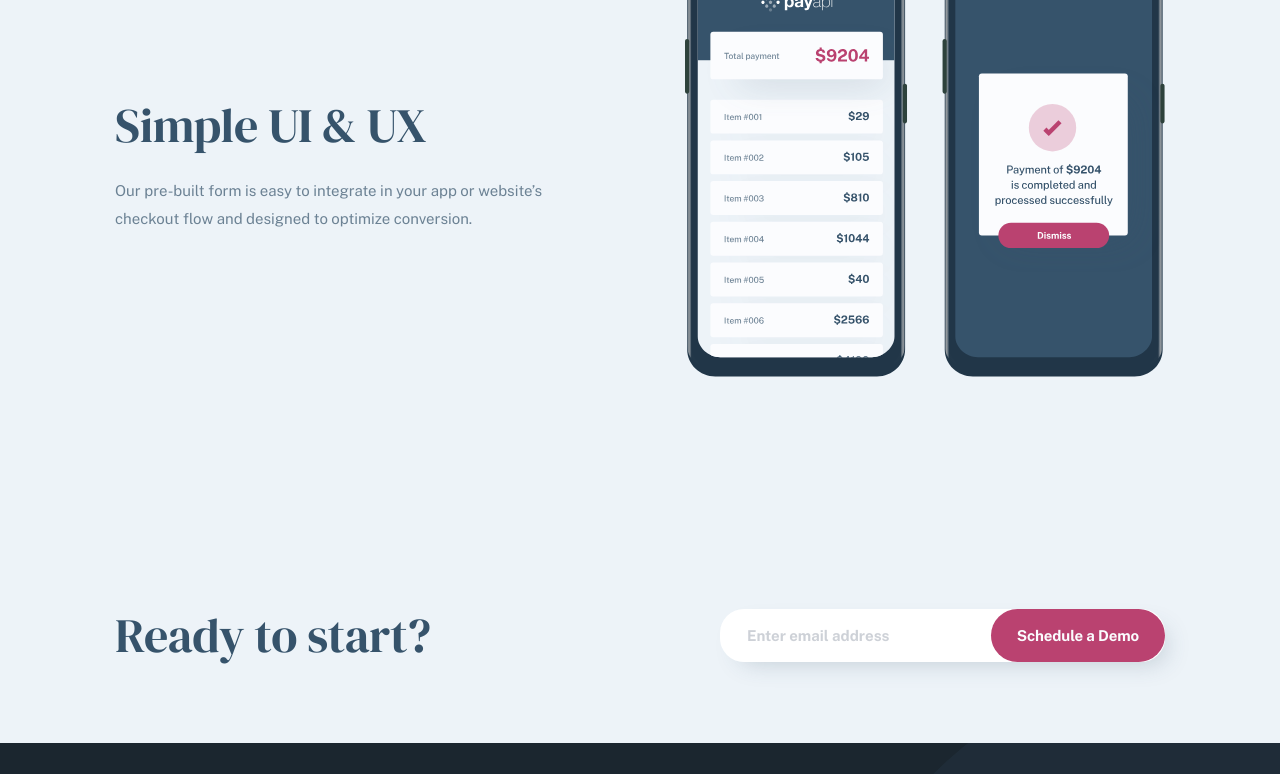
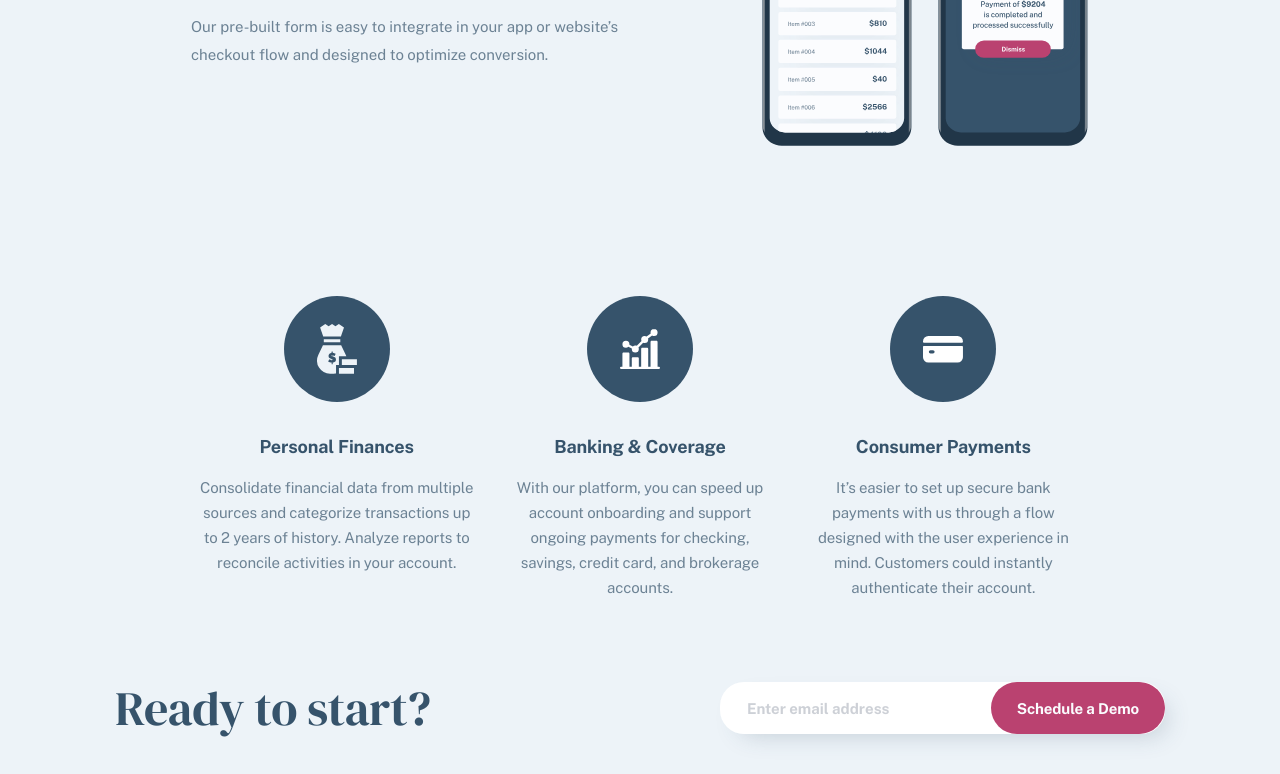
Before and after one commit to sophia-see/payapi, a Next.js app: page / in a window 1280 px wide. Shown: the part 1898-2672 px from the top of the page. Built offline with nearby package versions, Linux system fonts and the light colour scheme.

Commit message:
finished usage section

```diff
--- a/app/(home)/components/Features.tsx
+++ b/app/(home)/components/Features.tsx
@@ -20,7 +20,7 @@ export default function Features() {
   return (
     <section
       className={`
-        w-full
+        w-full max-w-[1110px] mx-auto
         py-20 px-6 md:py-[100px] md:px-[98px] lg:py-[150px] lg:px-[115px] xl-1440:px-[165px]
         flex flex-col gap-20 items-center lg:gap-[150px]
       `}
@@ -41,7 +41,7 @@ export default function Features() {
               alt={`${feature.name} illustration`}
               width={327}
               height={290}
-              className={`flex-shrink w-full md:px-[91px] lg:px-0 ${(index % 2) != 0 ? "order-last" : ""} lg:max-w-[565px]`}
+              className={`flex-shrink w-full md:px-[91px] lg:px-0 ${(index % 2) != 0 ? "lg:order-last" : ""} lg:max-w-[565px]`}
             />
             <div className='flex flex-col gap-6 items-center text-center lg:w-[400px] lg:flex-shrink-0 lg:text-start lg:items-start xl:w-[445px]'>
               <Header text={feature.name} />
--- /dev/null
+++ b/app/(home)/components/Usage.tsx
@@ -0,0 +1,62 @@
+import Header from '@/components/Header'
+import Paragraph from '@/components/Paragraph'
+import SubHeader from '@/components/SubHeader'
+import Image from 'next/image'
+import React from 'react'
+
+const USAGES = [
+  {
+    name: "Personal Finances",
+    description: "Consolidate financial data from multiple sources and categorize transactions up to 2 years of history. Analyze reports to reconcile activities in your account.",
+    image: "icon-personal-finances"
+  },
+  {
+    name: "Banking & Coverage",
+    description: "With our platform, you can speed up account onboarding and support ongoing payments for checking, savings, credit card, and brokerage accounts.",
+    image: "icon-banking-and-coverage"
+  },
+  {
+    name: "Consumer Payments",
+    description: "It’s easier to set up secure bank payments with us through a flow designed with the user experience in mind. Customers could instantly authenticate their account.",
+    image: "icon-consumer-payments"
+  },
+]
+
+export default function Usage() {
+  return (
+    <section
+      className={`
+        w-full max-w-[1110px] mx-auto
+        px-6 md:px-[40px] lg:px-[115px] xl-1440:px-[165px]
+        flex flex-col gap-[48px] items-center md:gap-[10px] md:items-start md:flex-row lg:gap-[30px]
+      `}
+    >
+      {
+        USAGES.map((usage, index) => (
+          <div
+            key={usage.name}
+            className={`
+              w-full
+              flex flex-col
+              items-center
+              gap-[32px]
+            `}
+          >
+            <Image
+              src={`/assets/home/desktop/${usage.image}.svg`}
+              alt={`${usage.name} illustration`}
+              width={106}
+              height={106}
+            />
+            <div className='flex flex-col gap-4 items-center text-center'>
+              <div className='font-bold text-[18px] leading-[25px] tracking-[-0.14px]'>
+                {usage.name}
+              </div>
+              <Paragraph text={usage.description} />
+            </div>
+          </div>
+        ))
+      }
+    </section>
+  )
+}
--- a/app/(home)/page.tsx
+++ b/app/(home)/page.tsx
@@ -2,6 +2,7 @@ import CirclePattern from "@/components/CirclePattern";
 import Hero from "./components/Hero";
 import About from "./components/About";
 import Features from "./components/Features";
+import Usage from "./components/Usage";
 export default function Home() {
   return (
     <div>
@@ -27,6 +28,7 @@ export default function Home() {
       <Hero />
       <About />
       <Features />
+      <Usage />
     </div>
   );
 }
```
